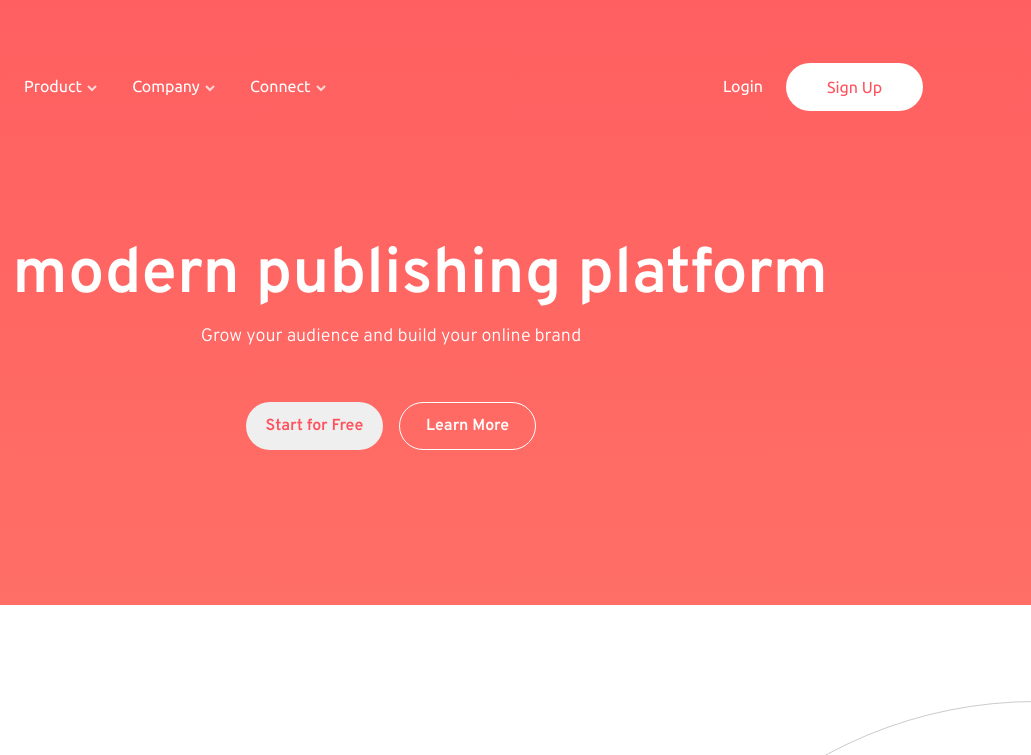
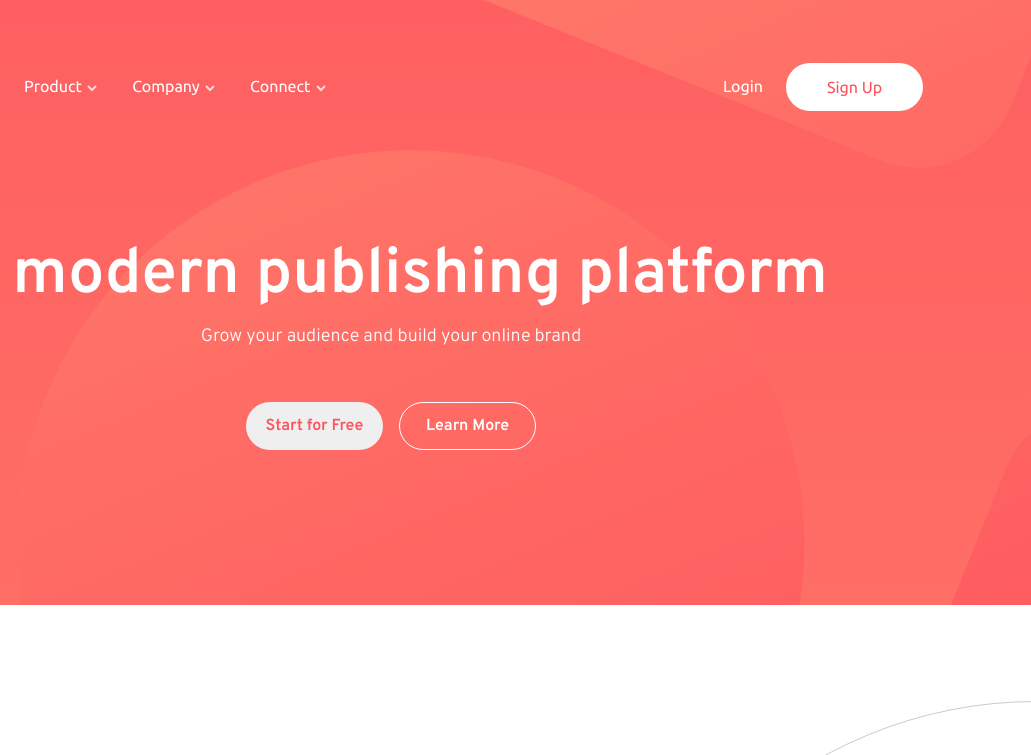
Before and after one commit to ldg/Blogr-challenge, a plain HTML site: page index.html in a window 1280 px wide. Shown: the top 755 px of the page, 249-1280 px from the left. Drawn offline with Linux system fonts and the light colour scheme; files whose address does not match are found by name.

Commit message:
Update main.css
fixed background image display

```diff
--- a/assets/css/main.css
+++ b/assets/css/main.css
@@ -221,7 +221,7 @@ footer.footer .footer__nav .menu__item .footer__submenu .submenu__item a {
 /* small screens - no bigger than 699.98px */
 @media (max-width: 43.74875em) {
   .hero {
-    background-image: url("/img/bg-pattern-intro-mobile.svg"), linear-gradient(130deg, #FF8F71 0%, #FF3E55 100%);
+    background-image: url("../img/bg-pattern-intro-mobile.svg"), linear-gradient(130deg, #FF8F71 0%, #FF3E55 100%);
     background-size: 1400px 1400px;
     background-repeat: no-repeat, no-repeat;
     background-position: -370px -270px;
@@ -301,8 +301,8 @@ footer.footer .footer__logo {
 /* larger screens - no smaller than 700px */
 @media (min-width: 43.75em) {
   .hero {
-    background-image: url("/img/bg-pattern-intro-desktop.svg"), -webkit-gradient(linear, left bottom, left top, from(#FF8F71), to(#FF3E55));
-    background-image: url("/img/bg-pattern-intro-desktop.svg"), linear-gradient(360deg, #FF8F71 0%, #FF3E55 100%);
+    background-image: url("../img/bg-pattern-intro-desktop.svg"), -webkit-gradient(linear, left bottom, left top, from(#FF8F71), to(#FF3E55));
+    background-image: url("../img/bg-pattern-intro-desktop.svg"), linear-gradient(360deg, #FF8F71 0%, #FF3E55 100%);
     background-size: 934px 937px;
     background-repeat: no-repeat, no-repeat;
     background-position: -330px -1300px;
```
